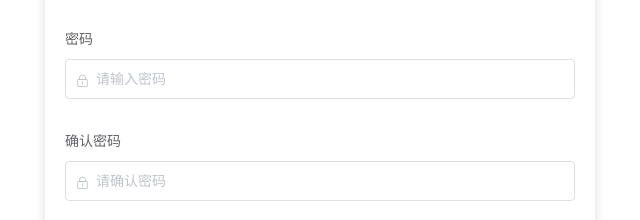
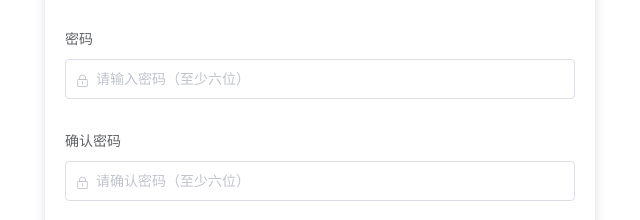
Before and after one commit to HermitSun/web-frontend-hw, a plain HTML site: page register.html in a window 1280 px wide. Shown: the part 309-529 px from the top of the page, 622-1262 px from the left. Drawn offline with Linux system fonts and the light colour scheme.

Commit message:
refactor: 调整登录注册页面表单

```diff
--- a/register.html
+++ b/register.html
@@ -58,9 +58,10 @@
                     <div class="el-form-item__content">
                         <div class="el-input el-input--prefix el-input--suffix">
                             <input type="password"
-                                   placeholder="请输入密码"
+                                   placeholder="请输入密码（至少六位）"
                                    class="el-input__inner"
                                    id="password-input"
+                                   pattern="/\w{6,}/"
                                    required>
                             <span class="el-input__prefix">
                             <i class="el-input__icon el-icon-lock"></i>
@@ -78,9 +79,10 @@
                     <div class="el-form-item__content">
                         <div class="el-input el-input--prefix el-input--suffix">
                             <input type="password"
-                                   placeholder="请确认密码"
+                                   placeholder="请确认密码（至少六位）"
                                    class="el-input__inner"
                                    id="confirm-password-input"
+                                   pattern="/\w{6,}/"
                                    required>
                             <span class="el-input__prefix">
                             <i class="el-input__icon el-icon-lock"></i>
```
Also changed, not shown: login.html (+2 -1 lines).
